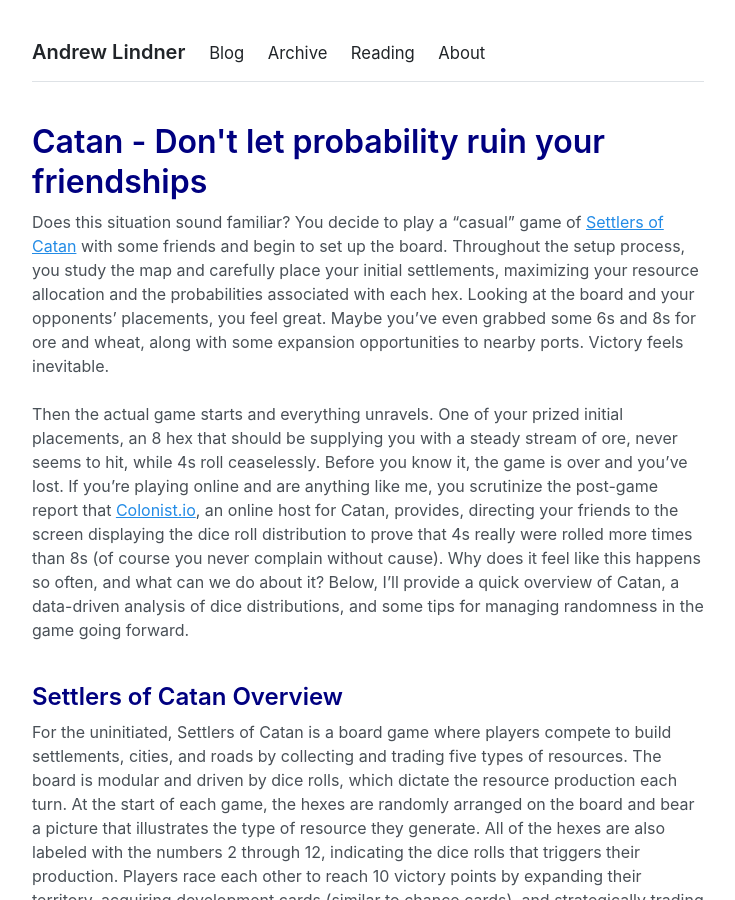
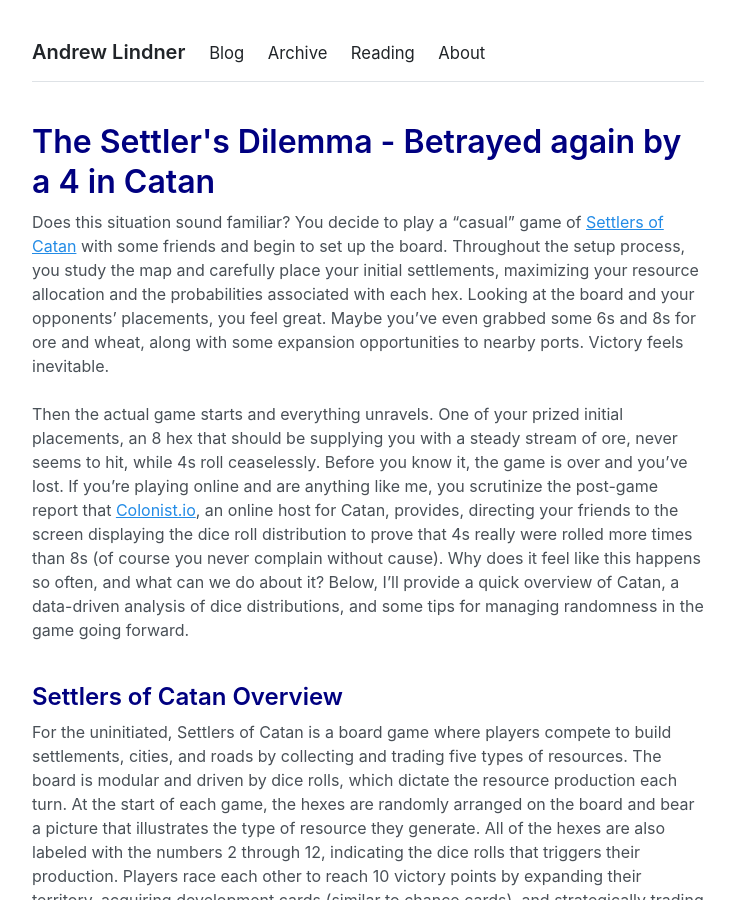
Before and after one commit to rendnil/rendnil.github.io, a Jekyll site: the page built from _posts/2025-06-01-catan.md, in a window 1280 px wide and 900 px high. Shown: the whole window, without its empty margins (272-1007 px from the left). Built offline with Jekyll 4.4.1, drawn with Linux system fonts in a browser that asks for light colours; nearby versions of some CDN libraries.

Commit message:
update catan title

```diff
--- a/_posts/2025-06-01-catan.md
+++ b/_posts/2025-06-01-catan.md
@@ -1,6 +1,6 @@
 ---
 layout: post
-title: Catan - Don't let probability ruin your friendships
+title: The Settler's Dilemma - Betrayed again by a 4 in Catan
 ---
 
 
```
